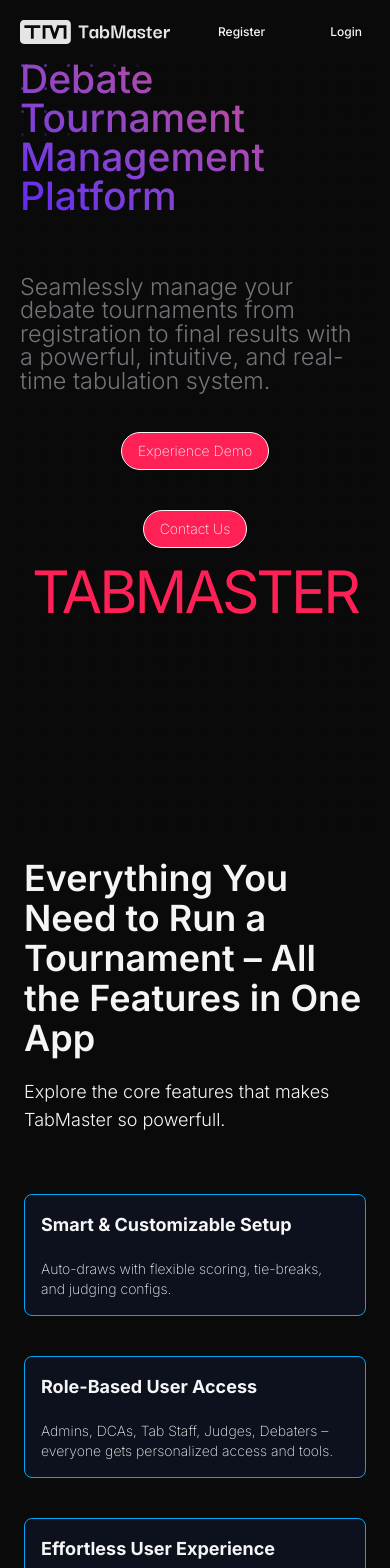
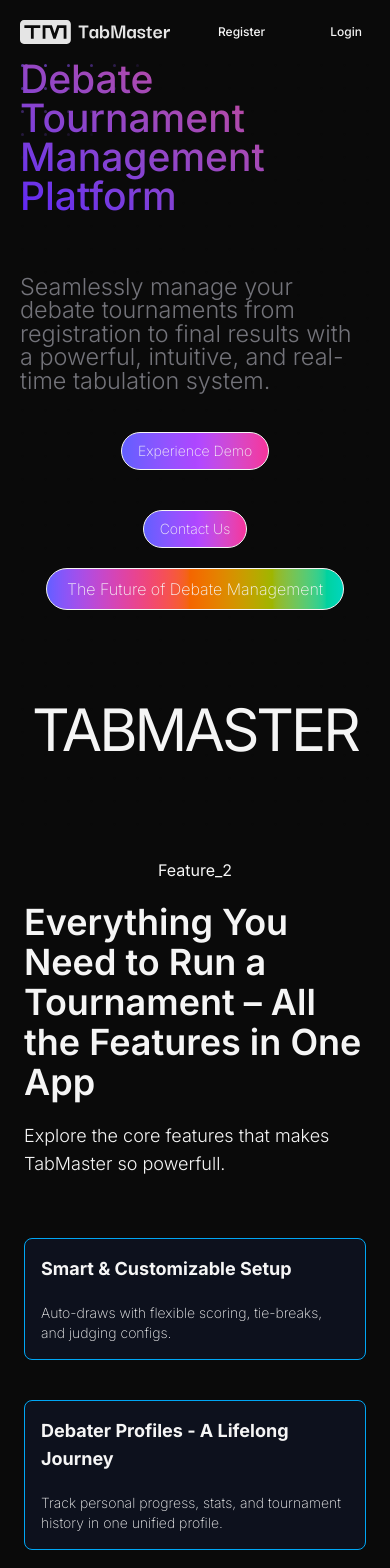
Before and after one commit to Ferdus615/TabMaster, a Next.js app: page / in a window 390 px wide. Shown: the top 1568 px of the page. Built offline with nearby package versions, Linux system fonts and the light colour scheme.

Commit message:
new gradient added, btn redesing, rename

```diff
--- a/app/globals.css
+++ b/app/globals.css
@@ -40,10 +40,11 @@ body {
 */
 
 @theme {
+  --color-purple: #5606ff;
   --color-colorText: #f5f5f5;
   --color-persian: #10172a;
-  --color-violet: oklch(60.6% 0.25 292.717);
-  --color-rose: oklch(64.5% 0.246 16.439); /*  */
+  --color-violet: oklch(60.6% 0.25 292.717); /* violet-500 */
+  --color-rose: oklch(64.5% 0.246 16.439); /* rose-500 */
   --color-sky: oklch(68.5% 0.169 237.323); /* sky-500 */
   --color-sky-hover: oklch(58.8% 0.158 241.966); /* sky-600 */
   --color-zinc-text: oklch(70.5% 0.015 286.067); /* zinc-400 */
@@ -65,6 +66,8 @@ body {
   @apply grid grid-cols-1 w-full max-w-sm gap-8;
 }
 
+/* Fluid text */
+
 @utility fluid-text {
   @apply text-[min(10vw,60px)] leading-[min(1,1.5)] font-bold p-5;
 }
@@ -81,9 +84,21 @@ body {
   @apply text-[min(6vw,36px)] leading-[min(1,1.5)] font-light text-zinc-text/70 p-5;
 }
 
+/* Gradients */
+
 @utility gradient-universe {
   @apply text-transparent bg-clip-text bg-linear-to-tr from-[#5606FF] to-rose;
 }
+
+@utility bg-gradient {
+  @apply bg-linear-to-r/increasing from-indigo-500 to-teal-400;
+}
+
+@utility gradient-ipp {
+  @apply bg-gradient-to-r from-indigo-500 via-purple-500 to-pink-500;
+}
+
+/* link text */
 
 @utility link-text {
   @apply italic font-light text-colorText transition duration-300 ease-in-out hover:text-sky relative pb-[3px] px-1
@@ -99,11 +114,12 @@ body {
 
 @layer component {
   .card {
-    @apply flex flex-col gap-5 p-4 bg-persian/60 border-1 border-sky rounded-lg justify-between;
+    @apply flex flex-col gap-5 p-4 bg-persian/60 border-1 border-sky rounded-lg justify-between
+    hover:bg-persian/40 cursor-pointer;
   }
   .card-v {
-    @apply p-5 border-1 border-sky rounded-2xl h-60 w-80 bg-persian/40 flex flex-row items-center justify-center
-    gap-5 sm:flex-col sm:h-80 sm:w-60 sm:items-start;
+    @apply p-5 border-1 border-sky rounded-2xl h-60 w-80 bg-persian/60 flex flex-row items-center justify-center
+    gap-5 sm:flex-col sm:h-80 sm:w-60 sm:items-start hover:bg-persian/40 cursor-pointer;
   }
   .div-bg {
     @apply bg-persian/40 p-5 rounded-2xl;
@@ -113,6 +129,11 @@ body {
   }
   .name_style {
     @apply text-[min(15vw,320px)] font-normal tracking-tighter z-10 text-transparent bg-clip-text text-center;
+  }
+
+  .CTAbtn {
+    @apply rounded-full font-extralight border-1 gradient-ipp px-4 py-2 text-sm
+     hover:bg-persian hover:border-sky;
   }
 }
 
--- a/app/page.jsx
+++ b/app/page.jsx
@@ -8,6 +8,7 @@ import Footer from "@/components/LandingPage/Footer";
 import Tech from "@/components/LandingPage/Tech";
 import Name from "@/components/LandingPage/Name";
 import Hero_2 from "@/components/LandingPage/Hero_2";
+import Feature_2 from "@/components/LandingPage/Feature_2";
 
 export default function Home() {
   return (
@@ -16,6 +17,7 @@ export default function Home() {
       {/* <Hero /> */}
       <Hero_2 />
       <Name />
+      <Feature_2 />
       <Feature />
       <Roles />
       <FinalCTA />
--- a/components/LandingPage/Feature.jsx
+++ b/components/LandingPage/Feature.jsx
@@ -16,6 +16,10 @@ const Feature = () => {
             desc: "Auto-draws with flexible scoring, tie-breaks, and judging configs.",
           },
           {
+            title: "Debater Profiles - A Lifelong Journey",
+            desc: "Track personal progress, stats, and tournament history in one unified profile.",
+          },
+          {
             title: "Role-Based User Access",
             desc: "Admins, DCAs, Tab Staff, Judges, Debaters – everyone gets personalized access and tools.",
           },
@@ -26,10 +30,6 @@ const Feature = () => {
           {
             title: "Cloud-Powered Efficiency",
             desc: "Real-time data access and collaboration from anywhere.",
-          },
-          {
-            title: "Debater Profiles - A Lifelong Journey",
-            desc: "Track personal progress, stats, and tournament history in one unified profile.",
           },
           {
             title: "Affordable Excellence",
--- /dev/null
+++ b/components/LandingPage/Feature_2.jsx
@@ -0,0 +1,9 @@
+import React from 'react'
+
+const Feature_2 = () => {
+  return (
+    <div>Feature_2</div>
+  )
+}
+
+export default Feature_2
--- a/components/LandingPage/Final-CTA.jsx
+++ b/components/LandingPage/Final-CTA.jsx
@@ -1,5 +1,5 @@
 import React from "react";
-import ButtonR from "../Button/ButtonR";
+import ButtonR from "../Button/ButtonCTA";
 
 const FinalCTA = () => {
   return (
--- a/components/LandingPage/Footer.jsx
+++ b/components/LandingPage/Footer.jsx
@@ -2,7 +2,7 @@ import React from "react";
 import Image from "next/image";
 import Link from "next/link";
 import ButtonV from "../Button/ButtonV";
-import ButtonR from "../Button/ButtonR";
+import ButtonR from "../Button/ButtonCTA";
 
 const Footer = () => {
   return (
--- a/components/LandingPage/Hero.jsx
+++ b/components/LandingPage/Hero.jsx
@@ -1,5 +1,5 @@
 import React from "react";
-import ButtonR from "../Button/ButtonR";
+import ButtonR from "../Button/ButtonCTA";
 import Link from "next/link";
 
 const Hero = () => {
--- a/components/LandingPage/Hero_2.jsx
+++ b/components/LandingPage/Hero_2.jsx
@@ -1,5 +1,5 @@
 import React from "react";
-import ButtonR from "../Button/ButtonR";
+import ButtonR from "../Button/ButtonCTA";
 
 const Hero_2 = () => {
   return (
--- a/components/LandingPage/Name.jsx
+++ b/components/LandingPage/Name.jsx
@@ -3,8 +3,11 @@ import React from "react";
 
 const Name = () => {
   return (
-    <div className="mb-10 h-[250px]">
-      <span className="text-[min(15vw,320px)] font-normal tracking-tighter text-rose">
+    <div className="mt-5 mb-10 h-[250px] flex flex-col items-center">
+      <span className="font-extralight rounded-full border px-5 py-2 bg-gradient">
+        The Future of Debate Management
+      </span>
+      <span className="text-[min(15vw,320px)]/60 font-normal tracking-tighter">
         TABMASTER
       </span>
     </div>
--- a/components/LandingPage/Roles.jsx
+++ b/components/LandingPage/Roles.jsx
@@ -1,6 +1,6 @@
 "use client";
 import React, { useState } from "react";
-import SButton from "../Button/SButton";
+import SButton from "../Button/MainButton";
 
 const Roles = () => {
   const roleAct = {
--- a/components/button/ButtonR.jsx
+++ b/components/button/ButtonCTA.jsx
@@ -2,11 +2,7 @@ import React from "react";
 
 const ButtonR = ({ link = "#", id = "", text = "Click Me", onClick }) => {
   return (
-    <a
-      href={link}
-      id={id}
-      className={`rounded-full font-extralight border-1 bg-rose px-4 py-2 text-sm hover:bg-persian hover:border-sky`}
-    >
+    <a href={link} id={id} className={`CTAbtn`}>
       {text}
     </a>
   );
```
Also changed, not shown: components/button/MainButton.jsx (renamed from components/button/SButton.jsx).
